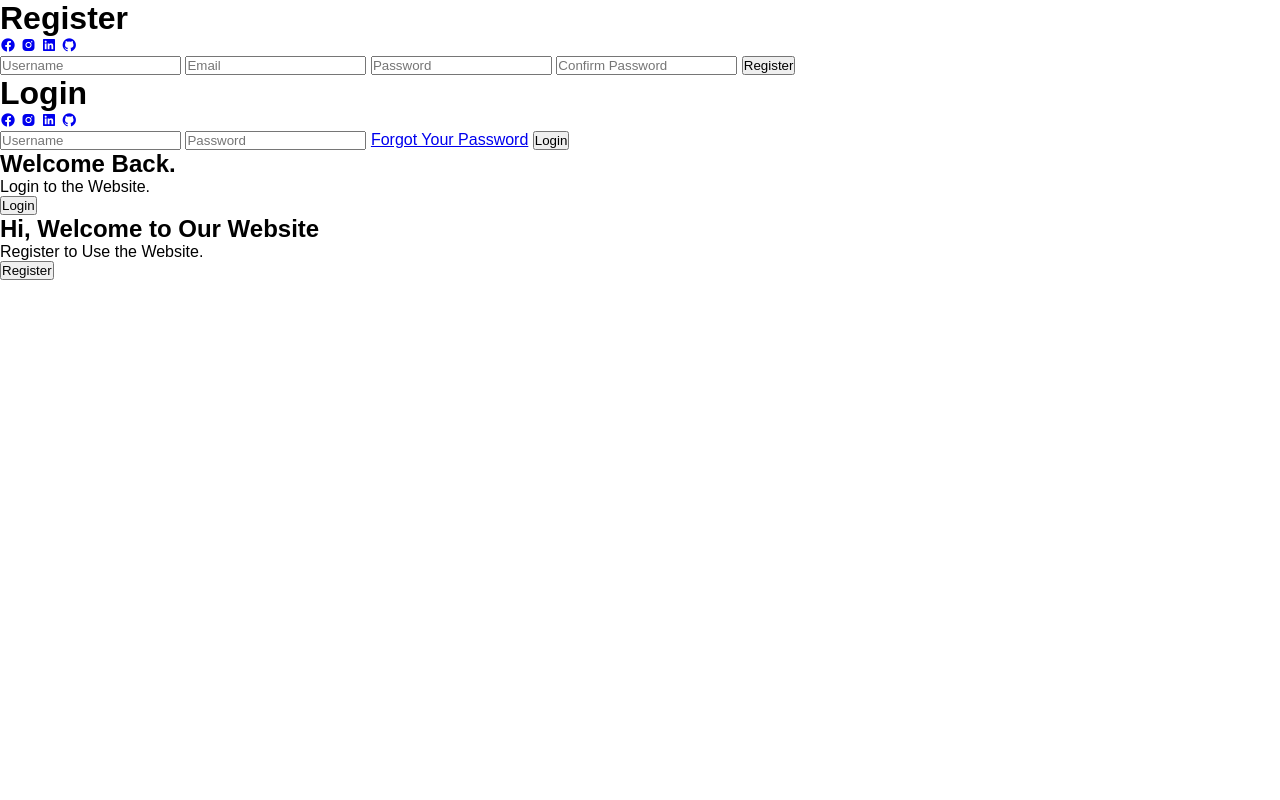
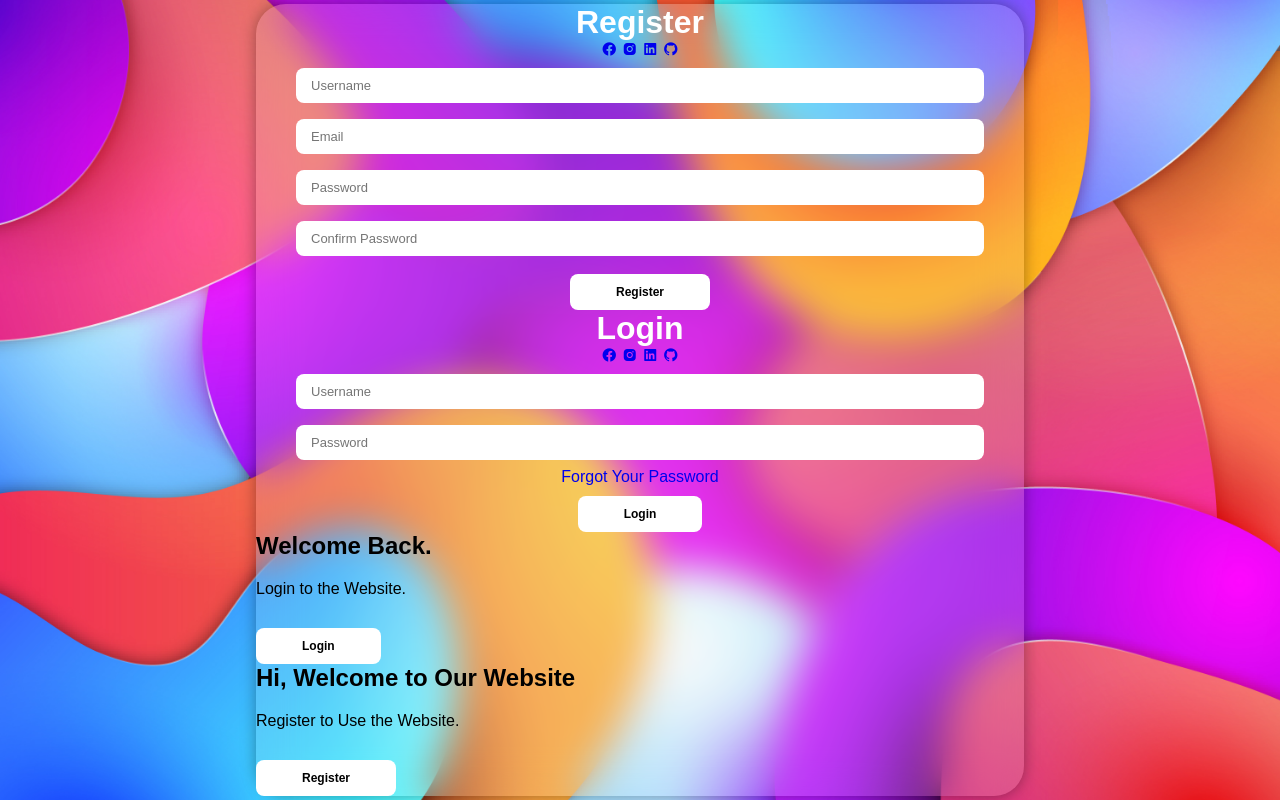
Before and after one commit to val3carrillo/AnimatedLogin, a plain HTML site: page index.html in a window 1280 px wide. Drawn offline with nearby package versions, Linux system fonts and the light colour scheme.

Commit message:
updated css

```diff
--- a/style.css
+++ b/style.css
@@ -5,3 +5,67 @@
     font-family: 'Poppins',
     sans-serif;
 }
+body{
+    background:url(photo.jpg)no-repeat center;
+    background-size: cover;
+    min-height: 100vh;
+    display: flex;
+    align-items: center;
+    justify-content: center;
+}
+.container{
+    background-color: rgba(227,227,227,0.154);
+    backdrop-filter: blur(20px);
+    border-radius: 30px;
+    box-shadow: 0 0 15px rgba(0,0,0,0.351);
+    border: 1px solid rgba(208,208,208,208,0.456);
+    width: 768px;
+    min-height: 480px;
+}
+.container p{
+
+    font-size: 16px;
+    margin: 20px 0;
+}
+.container a{
+    text-decoration: none;
+}
+.container h1{
+    color: white;
+}
+.container button{
+    background-color: white;
+    color: black;
+    font-size: 12px;
+    padding: 10px 45px;
+    border: 1px solid transparent;
+    border-radius: 8px;
+    font-weight: 600;
+    margin-top: 10px;
+    cursor: pointer;
+    transition: 0.3s ease;
+}
+.container button:hover{
+    color: white;
+    background-color: black;
+}
+.container form{
+    background-color: transparent;
+    display: flex;
+    align-items: center;
+    justify-content: center;
+    flex-direction: column;
+    padding: 0 40px;
+    height: 100%;
+}
+.container input{
+    background-color: white;
+    border: none;
+    margin: 8px 0;
+    padding: 10px 15px;
+    font-size: 13px;
+    border-radius: 8px;
+    width: 100%;
+    outline: none;
+
+}
```
